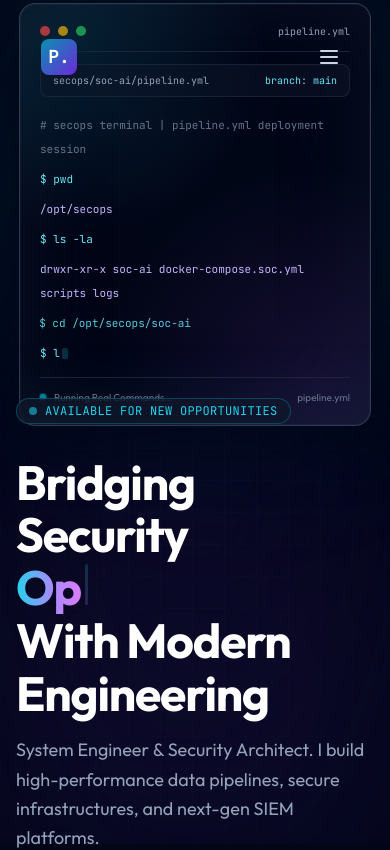
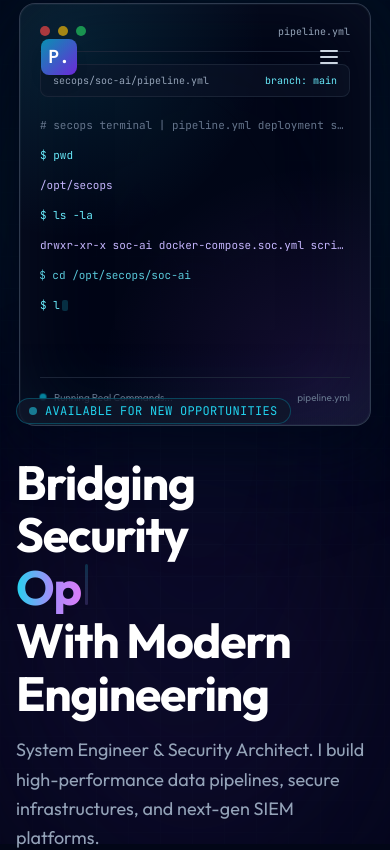
Before and after one commit to bew4113/portfolio, a React (Vite) app: page / in a window 390 px wide. Shown: the top 850 px of the page. Built offline with nearby package versions, Linux system fonts and the light colour scheme.

Commit message:
fix: prevent terminal line clipping and bottom overlap

```diff
--- a/src/cv.tsx
+++ b/src/cv.tsx
@@ -557,7 +557,8 @@ const TERMINAL_SCRIPT: TerminalLine[] = [
 const AnimatedTerminal = () => {
   const { completedLines, typedChars, isComplete } = useTerminalTyper(TERMINAL_SCRIPT);
   const activeLine = TERMINAL_SCRIPT[completedLines];
-  const windowStart = Math.max(0, completedLines - 8);
+  const maxVisibleLines = 7;
+  const windowStart = Math.max(0, completedLines - (maxVisibleLines - 1));
   const visibleCompleted = TERMINAL_SCRIPT.slice(windowStart, completedLines);
 
   return (
@@ -580,15 +581,15 @@ const AnimatedTerminal = () => {
         <span className="text-cyan-300">branch: main</span>
       </div>
 
-      <div className="relative z-10 space-y-1.5 font-mono text-[11px] sm:text-[12px] leading-6 h-[248px] overflow-hidden pb-2">
+      <div className="relative z-10 space-y-1.5 font-mono text-[11px] sm:text-[12px] leading-6 h-[248px] overflow-hidden pb-3 pr-1">
         {visibleCompleted.map((line, i) => (
-          <div key={`${line.text}-${i}`} className={`terminal-line-in ${line.color}`}>
+          <div key={`${line.text}-${i}`} className={`terminal-line-in ${line.color} whitespace-nowrap overflow-hidden text-ellipsis`}>
             {line.text}
           </div>
         ))}
 
         {!isComplete && activeLine && (
-          <div className={`terminal-line-in ${activeLine.color}`}>
+          <div className={`terminal-line-in ${activeLine.color} whitespace-nowrap overflow-hidden text-ellipsis`}>
             {activeLine.text.slice(0, typedChars)}
             <span className="inline-block w-1.5 h-[1em] bg-cyan-400 terminal-cursor align-middle ml-0.5 rounded-[2px]"></span>
           </div>
```
